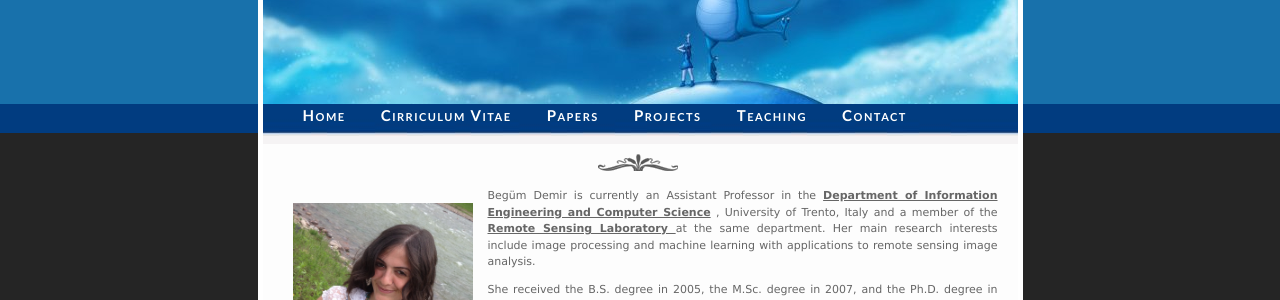
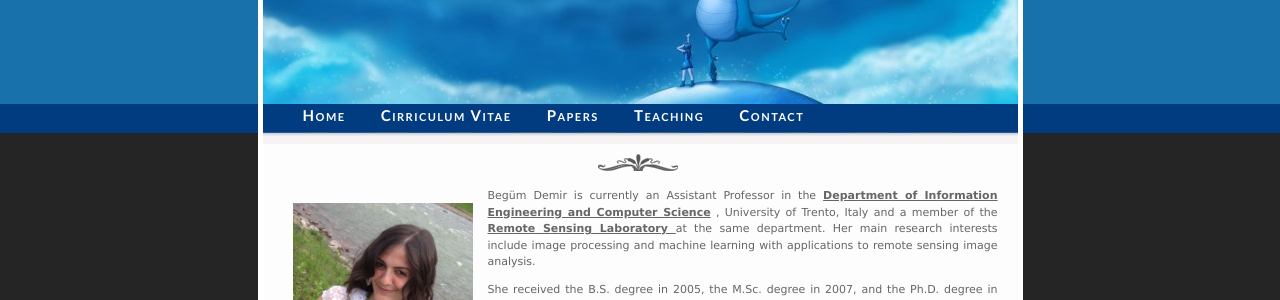
Before and after one commit to zafatar/bd, a Jekyll site: the page built from index.md, in a window 1280 px wide. Shown: the part 161-461 px from the top of the page. Built offline with Jekyll 4.4.1, drawn with Linux system fonts in a browser that asks for light colours.

Commit message:
removed.

```diff
--- a/_layouts/page.html
+++ b/_layouts/page.html
@@ -58,7 +58,6 @@
 	<a title="Begüm Demir&#8217;s Webpage" href="{{base}}">Home</a>
 	<a title="#" href="{{base}}/assets/docs/BegumDemirCV.pdf">Cirriculum Vitae</a>
 	<a title="#" href="papers.html">Papers</a>
-	<a title="#" href="projects.html">Projects</a>
 	<a title="#" href="teaching.html">Teaching</a>
 	<a title="#" href="contact.html">Contact</a>
       </div>
```
